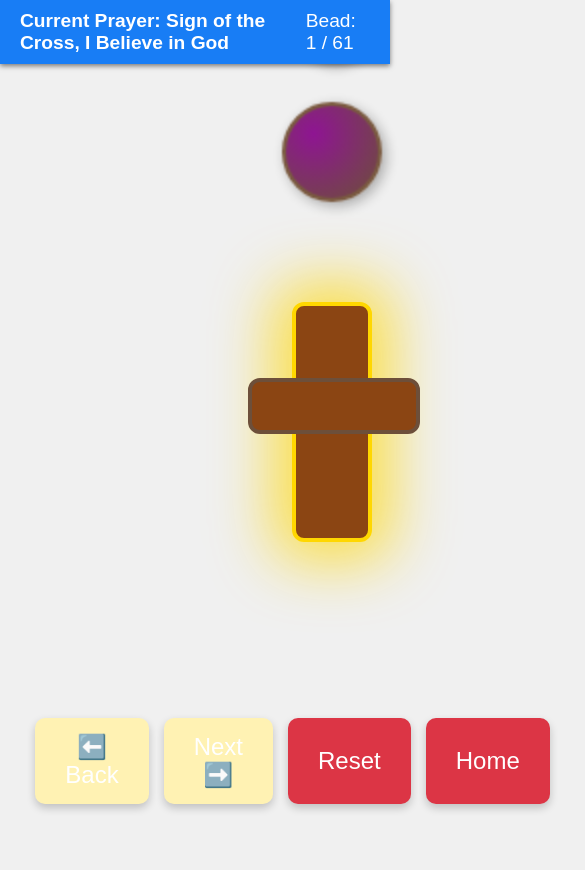
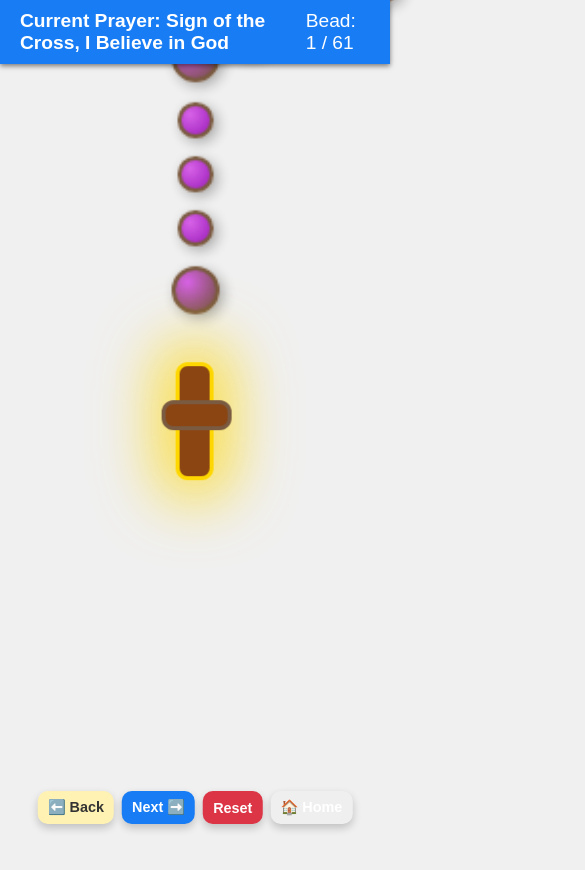
Before and after one commit to SamproCompany/rosary-online, a plain HTML site: page pink.html in a window 390 px wide. Shown: the top 870 px of the page, 585 px wide, since content can reach past the window. After the commit the page ends 844 px from the top, so only its background shows below. Drawn offline with Linux system fonts and the light colour scheme.

Commit message:
Update pink.html

```diff
--- a/pink.html
+++ b/pink.html
@@ -2,9 +2,25 @@
 <html lang="en">
 <head>
 <meta charset="UTF-8" />
-<meta name="viewport" content="width=device-width, initial-scale=1.0" />
+<meta name="viewport" content="width=device-width, initial-scale=1.0, maximum-scale=1.0, user-scalable=no" />
+<title>Responsive Rosary (Purple/Gold)</title>
 
 <style>
+/* --- COLOR VARIABLES (PURPLE/GOLD) --- */
+:root {
+    --bead-dark: #7a5a40; /* Brown/Chain color */
+    --bead-light: #d862e8; /* Light Purple */
+    --bead-accent-small: #9c20bc; /* Dark Purple Small */
+    --bead-accent-large: #6d4f3a; /* Brown Large Accent */
+    --crucifix-color: #8B4513;
+    --status-bg: #187df5;
+    --active-glow: #ffd700; /* Gold */
+    --control-bg-next: #187df5;
+    --control-bg-prev: #fff2b3;
+    --control-text-prev: #333; /* Dark text for light button */
+    --control-bg-reset: #dc3545;
+}
+
 /* --- Basic Styles --- */
 * {
 box-sizing: border-box;
@@ -24,20 +40,20 @@ background-color: #f0f0f0;
 color: #333;
 padding-top: 50px;
 overflow: hidden;
-user-select: none; /* Prevent accidental text selection */
+user-select: none;
 }
 h1 {
 color: #333;
 font-size: 2rem;
 margin-bottom: 20px;
 }
-/* --- Status Bar (NEW SECTION) --- */
+/* --- Status Bar --- */
 #status-bar {
 position: fixed;
 top: 0;
 left: 0;
 width: 100%;
-background-color: #187df5;
+background-color: var(--status-bg);
 color: white;
 padding: 10px 20px;
 display: flex;
@@ -53,46 +69,47 @@ font-weight: bold;
 color: white;
 }
 
-/* --- Main Container --- */
+/* --- Main Container (RESPONSYWNY) --- */
 .rosary-container {
 position: absolute;
-width: 800px;
-height: 1200px;
-transition: transform 0.3s cubic-bezier(0.65, 0.05, 0.36, 1);
+width: 90vmin; /* Zmieniono z 800px */
+height: calc(1.5 * 90vmin); /* Zmieniono z 1200px (proporcja 1:1.5) */
+transition: transform 0.6s cubic-bezier(0.65, 0.05, 0.36, 1);
 top: 50%;
 left: 50%;
 transform: translate(-50%, -50%);
 will-change: transform;
+z-index: 100;
 }
 
-/* --- Loop (Circle) --- */
+/* --- Loop (Circle w %) --- */
 .loop {
 position: absolute;
 top: 0;
 left: 50%;
 transform: translateX(-50%);
-width: 760px;
-height: 760px;
+width: 95%; /* 760/800 = 95% */
+height: 63.33%; /* 760/1200 = 63.33% */
 border-radius: 50%;
 }
 
-/* --- Pendant (Lower Part) --- */
+/* --- Pendant (Lower Part w %) --- */
 .pendant {
 position: absolute;
-top: 740px;
+top: 61.66%; /* 740/1200 = 61.66% */
 left: 50%;
 transform: translateX(-50%);
 display: flex;
 flex-direction: column;
 align-items: center;
-gap: 20px;
+gap: 2.5vmin; /* Zmieniono z 20px na VMIN */
 z-index: 5;
 }
 
-/* --- Bead Styles --- */
+/* --- Bead Styles (w VMIN) --- */
 .bead {
 border-radius: 50%;
-border: 2px solid #7a5a40;
+border: 2px solid var(--bead-dark);
 transition: all 0.2s ease-in-out;
 cursor: pointer;
 position: relative;
@@ -111,97 +128,130 @@ transform: none !important;
 }
 
 .bead.small {
-width: 36px;
-height: 36px;
-background: radial-gradient(circle at 30% 30%, #d862e8, #9c20bc);
+width: 4.5vmin; /* Zmieniono z 36px na VMIN */
+height: 4.5vmin;
+background: radial-gradient(circle at 30% 30%, var(--bead-light), var(--bead-accent-small));
 }
 
 .bead.large {
-width: 50px;
-height: 50px;
-background: radial-gradient(circle at 30% 30%, #8f1593, #6d4f3a);
+width: 6.25vmin; /* Zmieniono z 50px na VMIN */
+height: 6.25vmin;
+background: radial-gradient(circle at 30% 30%, var(--bead-light), var(--bead-accent-large));
 }
 
-/* --- Cross --- */
+/* --- Cross (w VMIN) --- */
 .cross {
-width: 40px;
-height: 120px;
-background-color: #8B4513;
+width: 5vmin; /* Zmieniono z 40px na VMIN */
+height: 15vmin; /* Zmieniono z 120px na VMIN */
+background-color: var(--crucifix-color);
 position: relative;
 border-radius: 6px;
 cursor: pointer;
 transition: all 0.2s ease-in-out;
-margin-top: 30px;
+margin-top: 3.75vmin; /* Zmieniono z 30px na VMIN */
 box-shadow: 4px 4px 10px rgba(0,0,0,0.4);
 transform: none !important;
-border: 2px solid #6d4f3a;
+border: 2px solid var(--bead-dark);
 }
 
 .cross::before {
 content: '';
 position: absolute;
-top: 36px;
-left: -24px;
-width: 82px;
-height: 24px;
-background-color: #8B4513;
+top: 30%; /* 36px / 120px */
+left: -60%; /* -24px / 40px */
+width: 205%;
+height: 20%;
+background-color: var(--crucifix-color);
 border-radius: 6px;
-border: 2px solid #6d4f3a;
+border: 2px solid var(--bead-dark);
 }
 
 /* --- Active Highlight --- */
 .active {
 box-shadow: 0 0 30px 10px rgba(255, 215, 0, 0.7);
-border-color: #ffd700;
+border-color: var(--active-glow);
 z-index: 100;
 }
 .cross.active {
 box-shadow: 0 0 30px 10px rgba(255, 215, 0, 0.7);
-border-color: #ffd700;
+border-color: var(--active-glow);
 }
 
-/* --- Buttons (NEW SECTION) --- */
+/* --- Buttons (RESPONSYWNE) --- */
 .controls {
 position: fixed;
 bottom: 40px;
 z-index: 200;
 display: flex;
 gap: 15px;
+left: 50%;
+transform: translateX(-50%);
+width: 90%;
+justify-content: center;
 }
 
 .control-button {
-font-size: 1.5rem;
-padding: 15px 30px;
-background-color: #fff2b3;
+font-size: 1.1rem; /* Zmniejszony font */
+padding: 10px 15px; /* Mniejszy padding */
 color: white;
 border: none;
 border-radius: 10px;
 cursor: pointer;
 box-shadow: 0 4px 8px rgba(0,0,0,0.2);
-transition: background-color 0.15s;
+transition: background-color 0.15s, transform 0.1s;
+font-weight: 600;
+white-space: nowrap;
 }
 
 .control-button:hover {
-background-color: #fff2b3;
+transform: translateY(-2px);
 }
+.control-button:active {
+transform: translateY(0);
+}
+
+/* --- Button Colors (Poprawiono Next/Prev) --- */
 #prev-bead {
-background-color: #fff2b3;
+background-color: var(--control-bg-prev); /* Light Gold */
+color: var(--control-text-prev); /* Dark text */
 }
 #prev-bead:hover {
-background-color: #fff2b3;
+background-color: #fce88e;
 }
+
+#next-bead {
+background-color: var(--control-bg-next); /* Blue */
+}
+#next-bead:hover {
+background-color: #146dc7;
+}
+
 #reset-bead {
-background-color: #dc3545;
+background-color: var(--control-bg-reset); /* Red */
 }
 #reset-bead:hover {
 background-color: #c82333;
 }
+
+/* Ujednolicony Media Query */
 @media (max-width: 600px) {
   .controls{
-    margin-left: 50vw;
+    bottom: 20px;
+    width: 95%;
+    gap: 8px;
+    /* Usunięto margin-left, zastąpiono przez flex/translate centrowanie */
+    margin-left: 0;
   }
   .rosary-container{
-    margin-left: 35vw;
+    /* Utrzymanie centrowania */
+    top: 50%;
+    left: 50%;
+    transform: translate(-50%, -50%);
+    margin-left: 0;
+  }
+  .control-button {
+    font-size: 0.9rem;
+    padding: 8px 10px;
   }
 }
 </style>
@@ -222,7 +272,7 @@ background-color: #c82333;
 <button id="prev-bead" class="control-button">⬅️ Back</button>
 <button id="next-bead" class="control-button">Next ➡️</button>
 <button id="reset-bead" class="control-button">Reset</button>
-<button id="reset-bead" class="control-button" onclick="location.replace('index.html')">Home</button>
+<button class="control-button" onclick="location.replace('index.html')">🏠 Home</button>
 </div>
 
 <script>
@@ -239,7 +289,24 @@ const prayerNameEl = document.getElementById('prayer-name');
 const counterEl = document.getElementById('counter');
 const beadPositions = new Array(61);
 
-// --- SEQUENCE AND PRAYER NAMES ---
+// --- STAŁE BAZOWE (OPARTE NA SKALI 800x1200px) ---
+const ROSARY_WIDTH_BASE = 800;
+// W oryginalnym kodzie: radius = 180 * 2 = 360px
+// Różaniec mieścił się w 760x760 (promień 380). Promień pętli koralików to 380 - (rozmiar koralika/2)
+const RADIUS_INNER_BASE = 360;
+const LOOP_CENTER_X_BASE = 400; // 800 / 2
+const LOOP_CENTER_Y_BASE = 380; // 760 / 2
+const PENDANT_TOP_OFFSET_BASE = 740; // Początek wisiora
+const PENDANT_X_CENTER_BASE = 400;
+
+// --- DYNAMICZNE OBLICZANIE SKALI ---
+function calculateScaleFactor() {
+    // Współczynnik skalowania: bieżący rozmiar kontenera / rozmiar bazowy
+    const currentContainerWidth = rosaryContainer.offsetWidth;
+    return currentContainerWidth / ROSARY_WIDTH_BASE;
+}
+
+// --- SEQUENCE AND PRAYER NAMES (Bez zmian) ---
 const initialPendantSequence = ['large', 'small', 'small', 'small', 'large'];
 const loopSequence = [];
 for (let i = 0; i < 5; i++) {
@@ -250,31 +317,39 @@ loopSequence.push('small');
 }
 const totalBeads = 61;
 let currentBeadIndex = 0;
-// Sequence of prayers for each of the 61 points (index 0 to 60)
+
 const prayerSequenceNames = [
-"Sign of the Cross, I Believe in God", // Index 0: Cross
-"Our Father (Intro)", // Index 1: First large bead of the rosary
-"Hail Mary (1/3)", // Index 2
-"Hail Mary (2/3)", // Index 3
-"Hail Mary (3/3)", // Index 4
-"Glory Be / Our Father (Mystery 1)", // Index 5: Second large bead (Transition to loop)
-// Loop (5 Decades)
+"Sign of the Cross, I Believe in God",
+"Our Father (Intro)",
+"Hail Mary (1/3)",
+"Hail Mary (2/3)",
+"Hail Mary (3/3)",
+"Glory Be / Our Father (Mystery 1)",
 ...Array.from({length: 5}, (_, i) => [
-`Our Father (Mystery ${i+1})`, // Large bead
-...Array(10).fill(`Hail Mary (Decade ${i+1})`), // 10 small beads
+`Our Father (Mystery ${i+1})`,
+...Array(10).fill(`Hail Mary (Decade ${i+1})`),
 ]).flat().slice(0, 55)
 ];
 
-// --- GENERATION OF THE ROSARY (Scale 2x) ---
-const scaleMultiplier = 2;
-const radius = 180 * scaleMultiplier;
-const centerX = 190 * scaleMultiplier;
-const centerY = 190 * scaleMultiplier;
+// --- GENEROWANIE RÓŻAŃCA (RESPONSYWNE) ---
+function generateRosary() {
+    // Wyczyść kontenery
+    loopContainer.innerHTML = '';
+    pendantContainer.innerHTML = '';
+
+    // Pobranie dynamicznej skali
+    const scale = calculateScaleFactor();
+
+    // Dynamicznie skalowane wymiary dla pozycjonowania
+    const radius = RADIUS_INNER_BASE * scale;
+    const centerX = LOOP_CENTER_X_BASE * scale;
+    const centerY = LOOP_CENTER_Y_BASE * scale;
     const angleIncrement = (2 * Math.PI) / loopSequence.length;
-const pendantTopOffset = 740;
-const pendantXCenter = 400;
+    const pendantTopOffset = PENDANT_TOP_OFFSET_BASE * scale;
+    const pendantXCenter = PENDANT_X_CENTER_BASE * scale;
 
-// 1. Generate the loop (Indices 6 to 60)
+
+    // 1. Generowanie pętli (Indeksy modlitwy 6 do 60)
     loopSequence.forEach((type, index) => {
         const bead = document.createElement('div');
         bead.className = `bead ${type}`;
@@ -293,14 +368,13 @@ loopContainer.appendChild(bead);
         beadPositions[prayerIndex] = { x: x, y: y };
     });
 
-// 2. Generate the pendant and Cross (Indices 0 to 5)
+    // 2. Generowanie wisiora i Krzyża (Indeksy modlitwy 0 do 5)
     const crossElement = document.createElement('div');
     crossElement.className = 'cross';
     crossElement.dataset.index = 0;
     pendantContainer.appendChild(crossElement);
 
     const physicalPendantBeads = [...initialPendantSequence].reverse();
-const pendantElements = [];
 
     physicalPendantBeads.forEach((type, index) => {
         const bead = document.createElement('div');
@@ -308,31 +382,34 @@ bead.className = `bead ${type}`;
         const prayerIndex = physicalPendantBeads.length - index;
         bead.dataset.index = prayerIndex;
         pendantContainer.insertBefore(bead, crossElement);
-pendantElements.push({element: bead, index: prayerIndex, size: type === 'large' ? 50 : 36});
-});
-pendantElements.reverse();
-
-// Pendant positions
-pendantElements.forEach(item => {
-const beadY = item.element.offsetTop;
-beadPositions[item.index] = {
-x: pendantXCenter,
-y: pendantTopOffset + beadY + (item.size / 2)
-};
     });
 
-// Cross (Index 0)
+    // Obliczenie pozycji koralików wisiora (po dodaniu do DOM)
+    const beadsInPendant = pendantContainer.querySelectorAll('.bead');
+    let currentPendantIndex = 5;
+    beadsInPendant.forEach(beadEl => {
+        const beadY = beadEl.offsetTop;
+        beadPositions[currentPendantIndex] = {
+            x: pendantXCenter,
+            y: pendantTopOffset + beadY + (beadEl.offsetHeight / 2)
+        };
+        currentPendantIndex--;
+    });
+
+    // Krzyż (Index 0)
     const crossY = crossElement.offsetTop;
-const crossHeight = 120;
     beadPositions[0] = {
         x: pendantXCenter,
-y: pendantTopOffset + crossY + (crossHeight / 2)
+        y: pendantTopOffset + crossY + (crossElement.offsetHeight / 2)
     };
 
-// --- INTERACTION, ZOOM, AND STATUS LOGIC ---
+    // Podświetl aktywny koralik
+    highlightAndZoom(currentBeadIndex);
+}
+
+// --- INTERACTION, ZOOM, AND STATUS LOGIC (Bez zmian) ---
 
 function updateStatus(index) {
- // Update status bar
  const prayerName = prayerSequenceNames[index];
  prayerNameEl.textContent = `Current Prayer: ${prayerName}`;
  counterEl.textContent = `Bead: ${index + 1} / ${totalBeads}`;
@@ -343,10 +420,15 @@ const viewScaleFactor = 2.0;
 const activePosition = beadPositions[index];
 if (!activePosition) return;
 
+const containerWidth = rosaryContainer.offsetWidth;
+const containerHeight = rosaryContainer.offsetHeight;
+
 const targetX = activePosition.x;
 const targetY = activePosition.y;
-const containerCenterX = rosaryContainer.offsetWidth / 2;
-const containerCenterY = rosaryContainer.offsetHeight / 2;
+
+const containerCenterX = containerWidth / 2;
+const containerCenterY = containerHeight / 2;
+
 const finalTranslateX = (containerCenterX - targetX) * viewScaleFactor;
 const finalTranslateY = (containerCenterY - targetY) * viewScaleFactor;
 
@@ -383,7 +465,6 @@ highlightAndZoom(currentBeadIndex);
 }
 
 // --- EVENT HANDLERS ---
-// Buttons
 nextButton.addEventListener('click', () => move('next'));
 prevButton.addEventListener('click', () => move('prev'));
 resetButton.addEventListener('click', () => move('reset'));
@@ -391,23 +472,21 @@ resetButton.addEventListener('click', () => move('reset'));
 // Keyboard controls
 document.addEventListener('keydown', (event) => {
 if (event.key === 'ArrowRight' || event.key === ' ') {
-  // Space or Right Arrow -> Next
-  event.preventDefault(); // Prevent page scroll
+  event.preventDefault();
   move('next');
 } else if (event.key === 'ArrowLeft') {
-  // Left Arrow -> Previous
   move('prev');
 } else if (event.key === 'Escape') {
-  // ESC -> Reset
   move('reset');
 }
 });
 
-// Initialization
-highlightAndZoom(0);
+// Initializacja
+generateRosary();
 
+// Zdarzenie 'resize' musi wywołać ponowne wygenerowanie i wyśrodkowanie
 window.addEventListener('resize', () => {
-highlightAndZoom(currentBeadIndex);
+    generateRosary();
 });
 
 });
```
Lines whose indentation alone changed are shown as unchanged.
